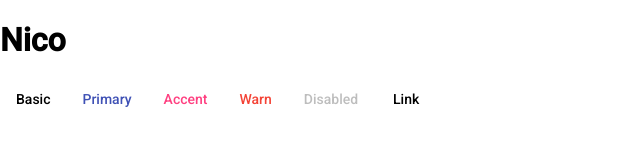
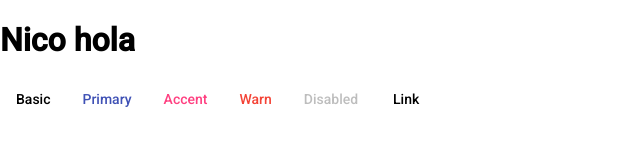
Before and after one commit to tesisimvm/imvm, an Angular app: page / in a window 1280 px wide. Shown: the top 160 px of the page, without its empty margins (0-640 px from the left). Built offline with nearby package versions, Linux system fonts and the light colour scheme.

Commit message:
agrege hola a nico

```diff
--- a/src/app/app.component.html
+++ b/src/app/app.component.html
@@ -1,4 +1,4 @@
-<h1>Nico</h1>
+<h1>Nico hola</h1>
 
 <button mat-button>Basic</button>
     <button mat-button color="primary">Primary</button>
```
